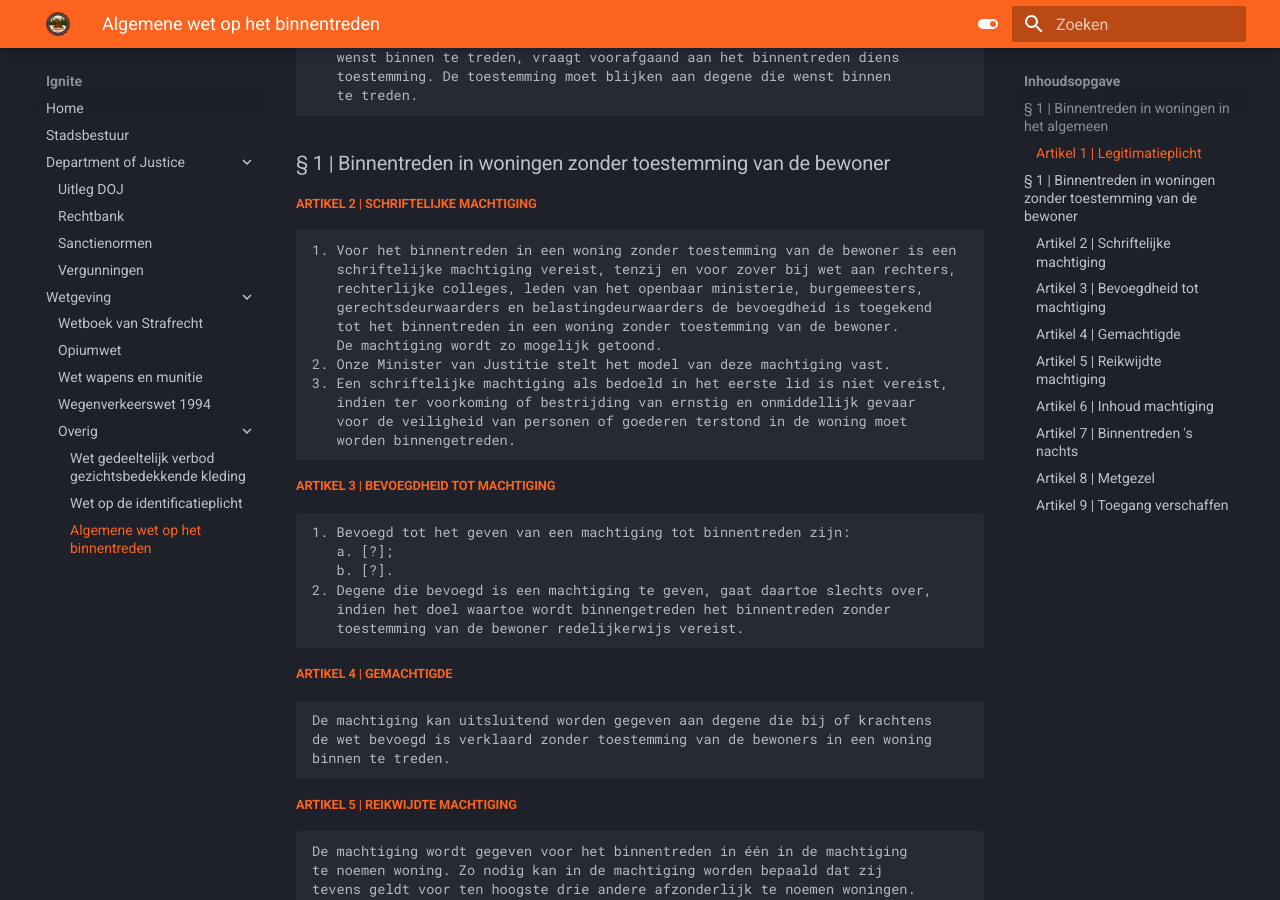
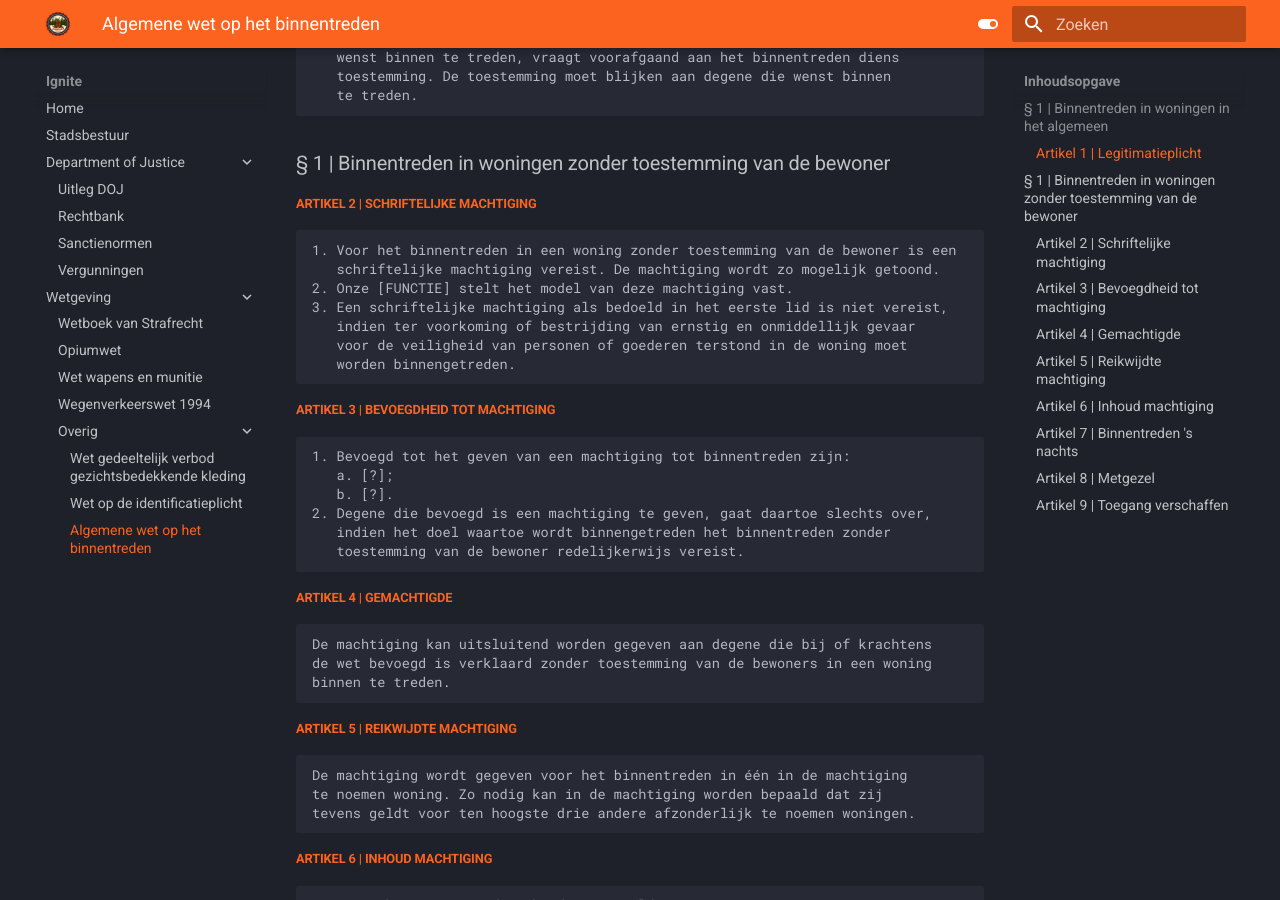
Before and after one commit to NLDenny/wetboek, an MkDocs documentation site: the page built from docs/Wetgeving/Overig/awbi.md, in a window 1280 px wide and 900 px high, scrolled down 510 px. Built offline with MkDocs 1.6.1 and Material for MkDocs 9.7.7, drawn with Linux system fonts in a browser that asks for light colours.

Commit message:
Update awbi.md

````diff
--- a/docs/Wetgeving/Overig/awbi.md
+++ b/docs/Wetgeving/Overig/awbi.md
@@ -29,12 +29,8 @@
 #####<span style="color: #fc631e;">Artikel 2 | Schriftelijke machtiging</span>
 ```
 1. Voor het binnentreden in een woning zonder toestemming van de bewoner is een
-   schriftelijke machtiging vereist, tenzij en voor zover bij wet aan rechters,
-   rechterlijke colleges, leden van het openbaar ministerie, burgemeesters,
-   gerechtsdeurwaarders en belastingdeurwaarders de bevoegdheid is toegekend
-   tot het binnentreden in een woning zonder toestemming van de bewoner.
-   De machtiging wordt zo mogelijk getoond.
-2. Onze Minister van Justitie stelt het model van deze machtiging vast.
+   schriftelijke machtiging vereist. De machtiging wordt zo mogelijk getoond.
+2. Onze [FUNCTIE] stelt het model van deze machtiging vast.
 3. Een schriftelijke machtiging als bedoeld in het eerste lid is niet vereist,
    indien ter voorkoming of bestrijding van ernstig en onmiddellijk gevaar
    voor de veiligheid van personen of goederen terstond in de woning moet
````
